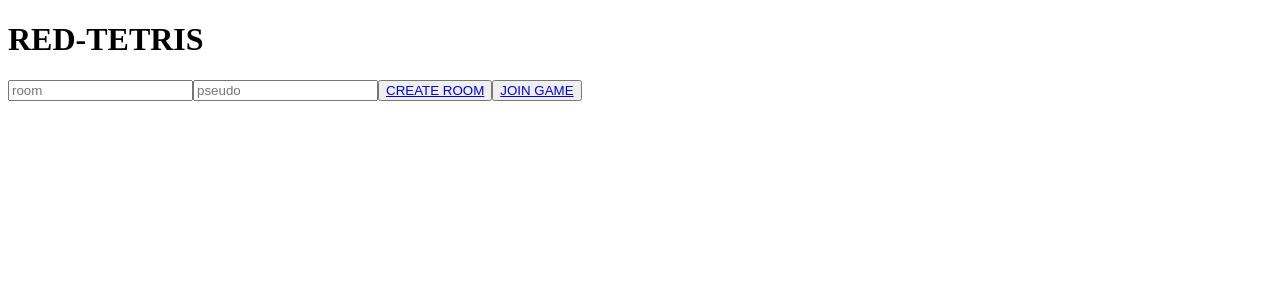
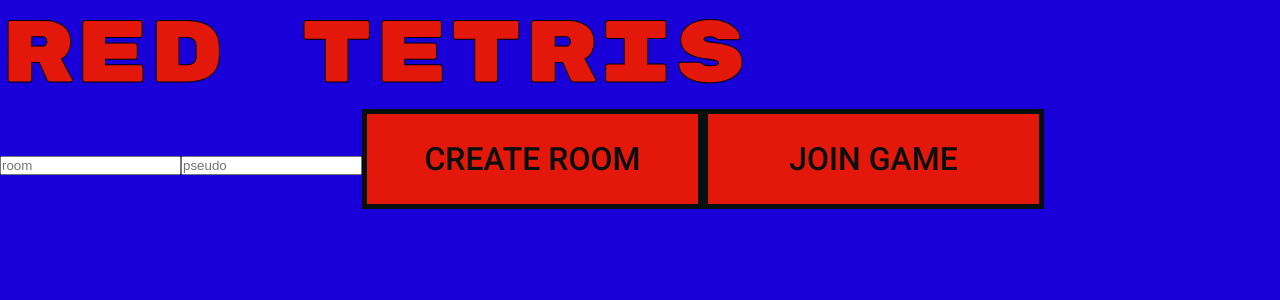
Before and after one commit to macrespo42/red-tetris, a React (Vite) app in the folder client/: page / in a window 1280 px wide. Shown: the top 300 px of the page. Built offline with nearby package versions, Linux system fonts and the light colour scheme.

Commit message:
feat: add general styling rules

```diff
--- a/client/src/components/Button.jsx
+++ b/client/src/components/Button.jsx
@@ -1,4 +1,6 @@
 import { Link } from "react-router";
+import "../styles/Button.css";
+
 const Button = ({ text, to }) => {
   return (
     <button className="button-primary" type="submit">
--- a/client/src/components/Home.jsx
+++ b/client/src/components/Home.jsx
@@ -4,7 +4,7 @@ const Home = () => {
   return (
     <div className="homepage">
       <header>
-        <h1 className="main-title">RED-TETRIS</h1>
+        <h1>RED TETRIS</h1>
       </header>
       <section className="home-section">
         <input type="text" name="room-name" placeholder="room" />
--- a/client/src/components/Room.jsx
+++ b/client/src/components/Room.jsx
@@ -7,7 +7,7 @@ const Room = () => {
   return (
     <div className="room-page">
       <header>
-        <h1 className="main-title">{room}</h1>
+        <h1>{room}</h1>
       </header>
       <section className="player-list">
         <ul>
--- a/client/src/index.html
+++ b/client/src/index.html
@@ -4,6 +4,10 @@
     <meta charset="UTF-8" />
     <meta name="viewport" content="width=device-width, initial-scale=1.0" />
     <meta http-equiv="X-UA-Compatible" content="ie=edge" />
+		<link rel="preconnect" href="https://fonts.googleapis.com">
+		<link rel="preconnect" href="https://fonts.gstatic.com" crossorigin>
+		<link href="https://fonts.googleapis.com/css2?family=Roboto:ital,wght@0,100;0,300;0,400;0,500;0,700;0,900;1,100;1,300;1,400;1,500;1,700;1,900&family=Rubik+Mono+One&display=swap" rel="stylesheet">
+  	<link rel="stylesheet" href="./styles/style.css">
     <title>Red tetris</title>
   </head>
 
--- /dev/null
+++ b/client/src/styles/Button.css
@@ -0,0 +1,15 @@
+button {
+	width: 341px;
+	height: 100px;
+	background-color: var(--secondary);
+	border: 5px solid var(--black);
+	font-family: "Roboto", serif;
+	font-weight: 500;
+	font-size: 32px;
+	padding: 1rem 2rem;
+}
+
+a {
+	color: var(--black);
+	text-decoration: none;
+}
--- /dev/null
+++ b/client/src/styles/style.css
@@ -0,0 +1,35 @@
+* {
+	box-sizing: border-box;
+	margin: 0;
+	padding: 0;
+}
+
+:root {
+	--primary: #1900D8;
+	--secondary: #E3170A;
+	--secondary-light: #E4572E;
+	--gold: #BFAB25;
+	--black: #080F0F;
+	--grey: #9AA0A8;
+}
+
+body {
+	background-color: var(--primary);
+}
+
+h1 {
+	color: var(--secondary);
+	-webkit-text-stroke: 1px black;
+	font-size: 88px;
+	font-family: "Rubik Mono One", serif;
+	font-weight: 400;
+	font-style: normal;
+}
+
+p {
+	font-family: "Roboto", serif;
+	font-weight: 400;
+	font-style: normal;
+	color: #FFF;
+	font-size: 24px;
+}
```
